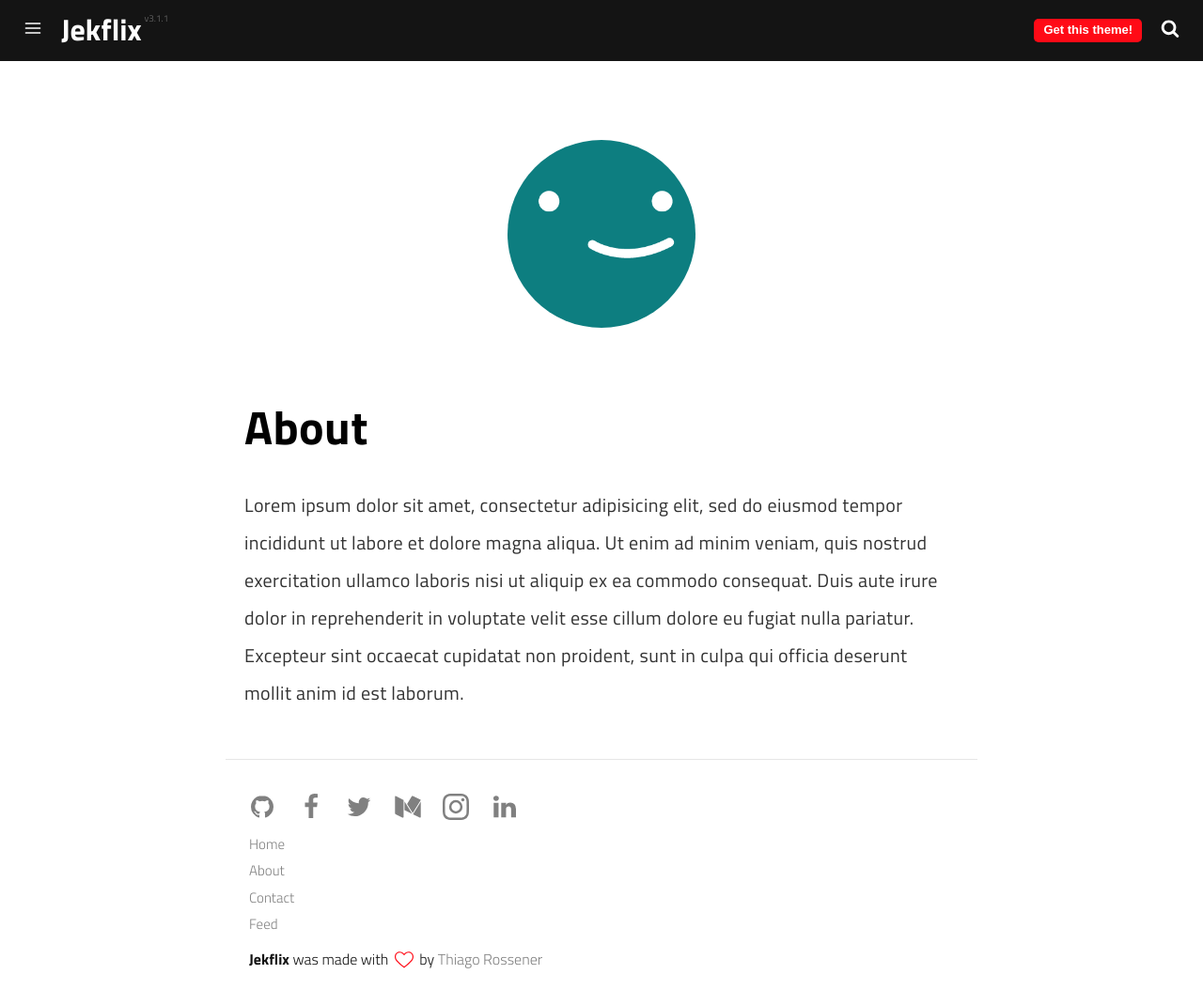
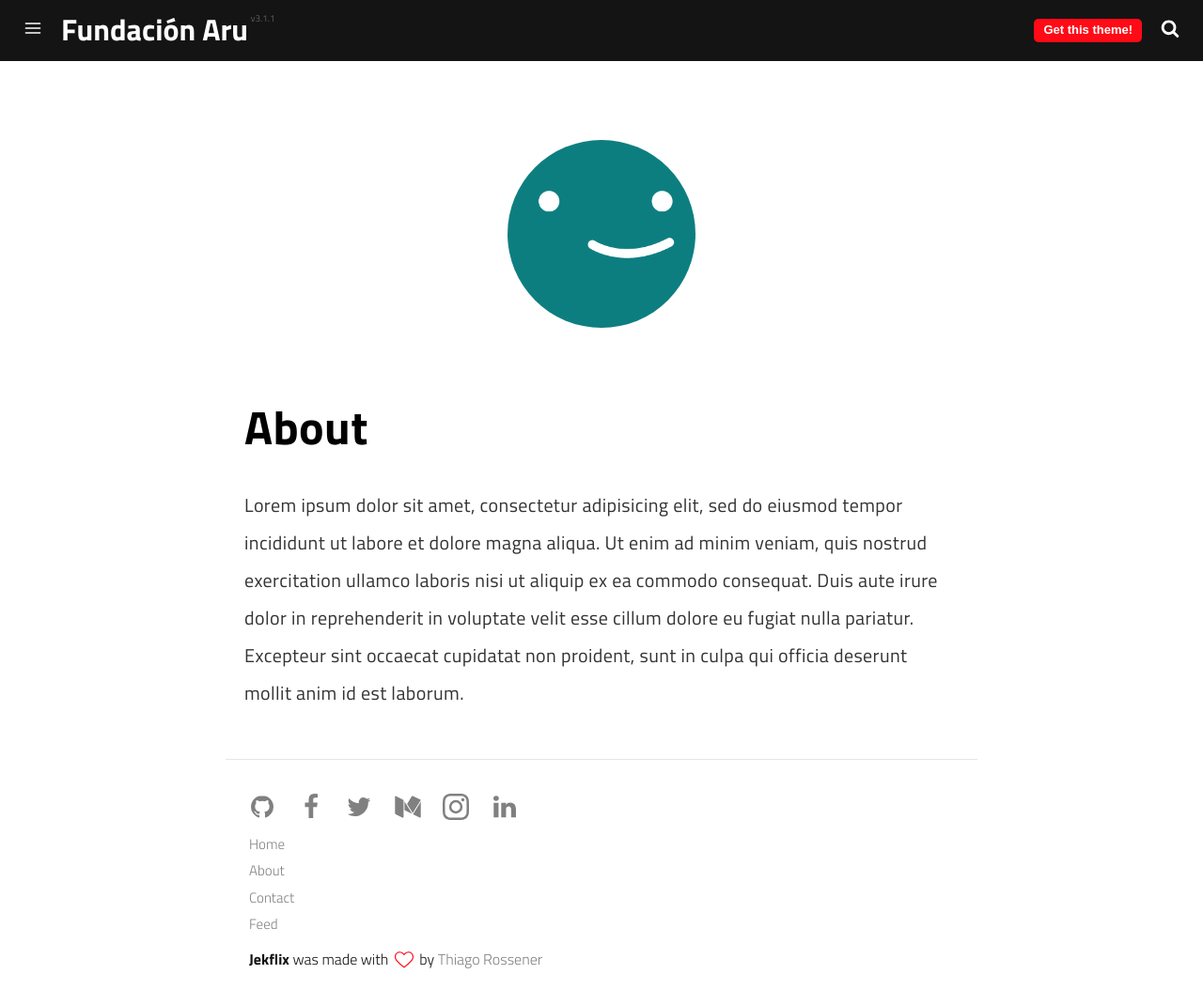
Before and after one commit to ARUFoundation/info-aru, a Jekyll site: the page built from pages/about.md, in a window 1280 px wide and 1070 px high. Shown: the whole window at 94% size. Built offline with Jekyll 4.4.1, drawn with Linux system fonts in a browser that asks for light colours; a script that is not in the unit is left out; some of the changed lines change nothing that is shown.

Commit message:
Update _config.yml

```diff
--- a/_config.yml
+++ b/_config.yml
@@ -1,8 +1,7 @@
 # Site Settings
-name: Jekflix
-title: Jekflix | A blog theme for Jekyll
-description: Jekflix is a template for Jekyll inspired by Netflix and made by
-  Thiago Rossener.
+name: Fundación Aru
+title: Aru | Investigación de calidad políticas basadas en evidencia
+description: Información e iniciativas internas
 tags:
   - blog
   - template
```
